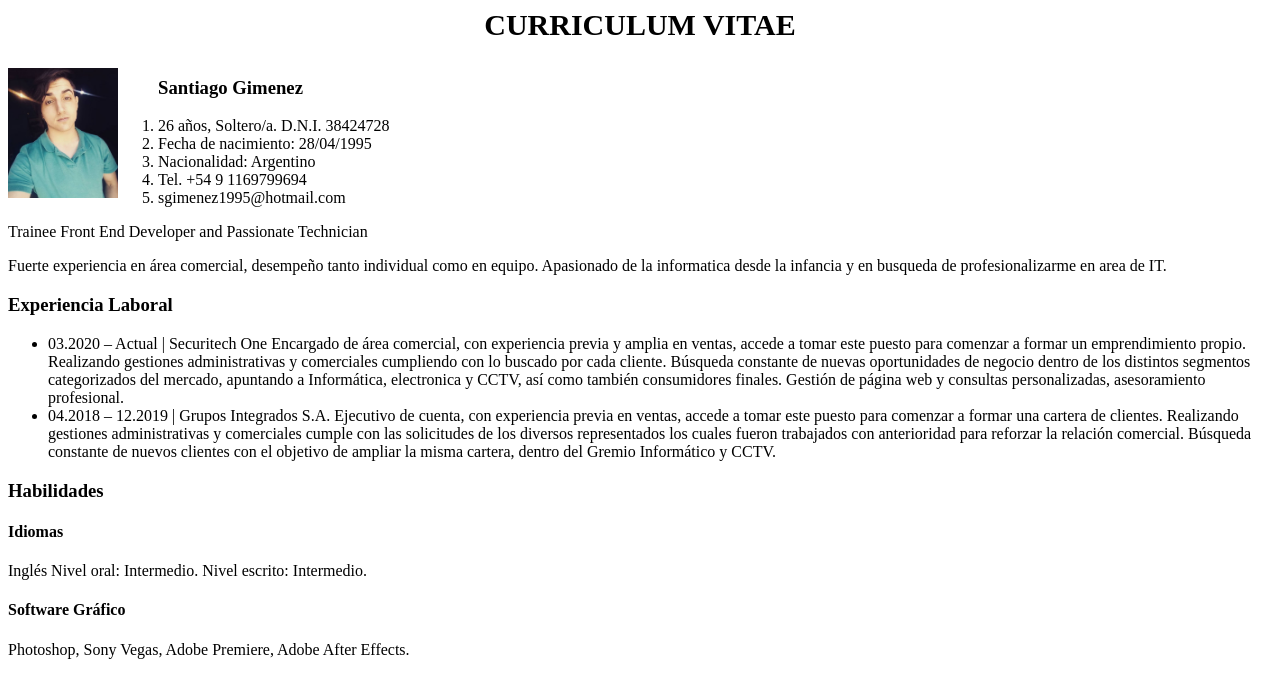
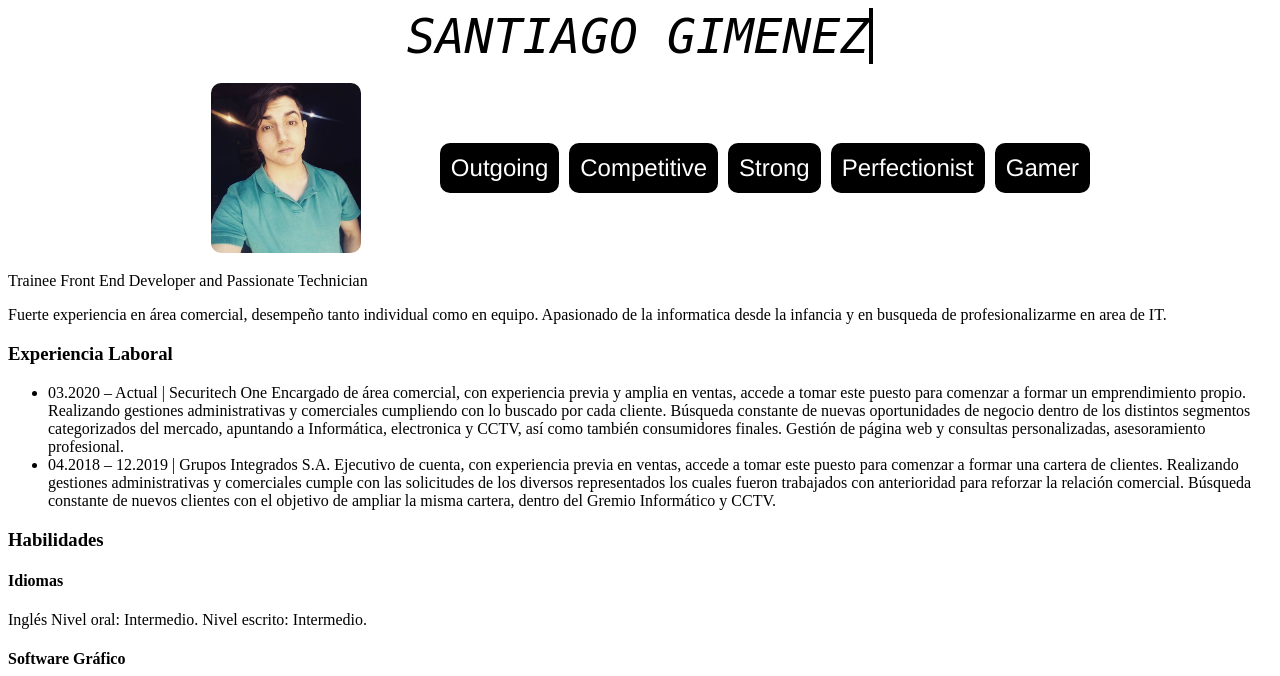
Before and after one commit to syberiaarg/utnproject, a plain HTML site: page M1U03/index.html in a window 1280 px wide. Shown: the top 676 px of the page. Drawn offline with Linux system fonts and the light colour scheme.

Commit message:
M1U04 Styles

```diff
--- a/M1U03/index.css
+++ b/M1U03/index.css
@@ -1,18 +1,59 @@
 .title {
-  text-align: center;
-  font-size: 30px;
+  display: block;
+  font-size: 3rem;
+  font-family: DejaVu Sans Mono, monospace;
+  font-style: oblique;
+  white-space: nowrap;
+  border-right: 4px solid;
+  width: 16ch;
+  animation: typing 2s steps(16), blink 0.5s infinite step-end alternate;
+  overflow: hidden;
+  margin-left: auto;
+  margin-right: auto;
+}
+
+#data {
+  display: flex;
+  list-style-type: none;
+  font-family: Helvetica;
+  font-size: 1.5em;
+  margin: 2em;
+  padding: 1.3em;
+  border-radius: 10px;
+}
+
+#data li {
+  background-color: black;
+  border-radius: 10px;
+  color: white;
+  padding: 2%;
+  margin-right: 10px;
+  justify-content: center;
+}
+
+@keyframes typing {
+  from {
+    width: 0;
+  }
+}
+
+@keyframes blink {
+  50% {
+    border-color: transparent;
+  }
 }
 
 .firstPart {
   display: flex;
   align-items: center;
-  justify-content: left;
+  justify-content: center;
 }
 
 .firstPart img {
-  width: 110px;
-  height: 130px;
+  width: 150px;
+  height: 170px;
   justify-content: left;
+  border-radius: 10px;
 }
 
 .learningList img {
--- a/M1U03/index.html
+++ b/M1U03/index.html
@@ -9,16 +9,15 @@
   </head>
 
   <body>
-    <header class="title"><strong>CURRICULUM VITAE</strong></header>
+    <header class="title">SANTIAGO GIMENEZ</header>
     <div class="firstPart">
       <img src="images/Santi 2.jpg" alt="profilePic" />
-      <ol>
-        <h3>Santiago Gimenez</h3>
-        <li>26 años, Soltero/a. D.N.I. 38424728</li>
-        <li>Fecha de nacimiento: 28/04/1995</li>
-        <li>Nacionalidad: Argentino</li>
-        <li>Tel. +54 9 1169799694</li>
-        <li>sgimenez1995@hotmail.com</li>
+      <ol id="data">
+        <li>Outgoing</li>
+        <li>Competitive</li>
+        <li>Strong</li>
+        <li>Perfectionist</li>
+        <li>Gamer</li>
       </ol>
     </div>
     <main>
```
